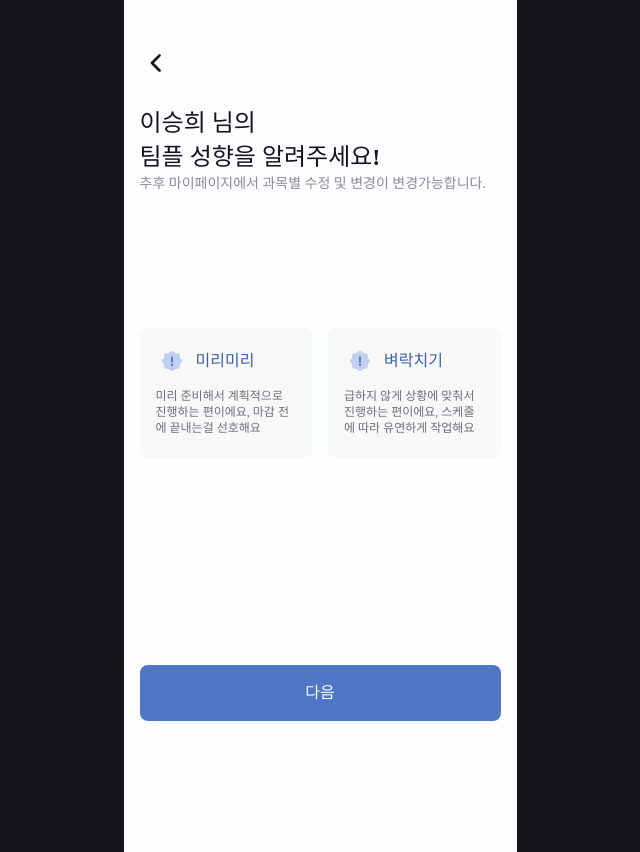
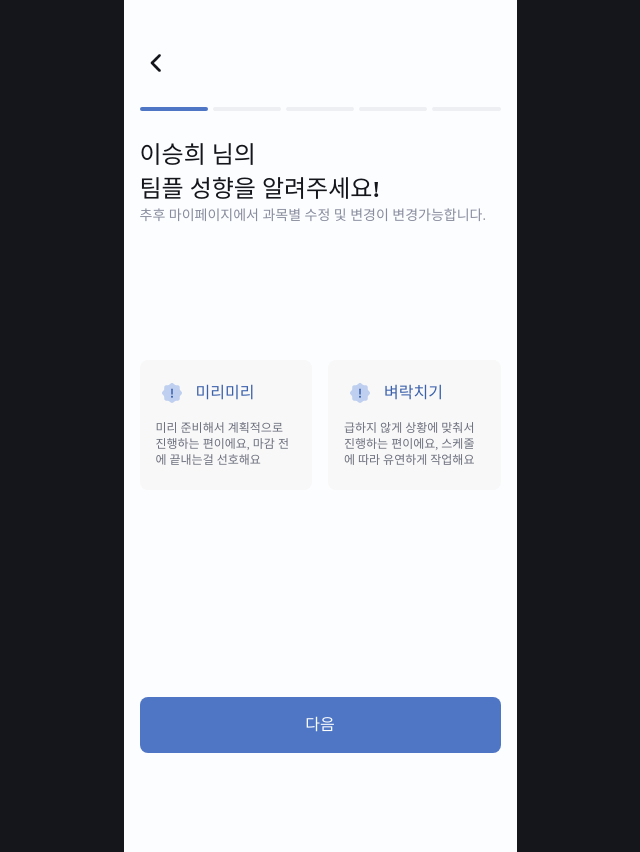
Before and after one commit to capstone-pick-it/Frontend, a React (Vite) app: page /onboardingstep in a window 1280 px wide. Shown: the whole page, without its empty margins (320-960 px from the left). Built offline with nearby package versions, Linux system fonts and the light colour scheme; a web font is replaced by a local one.

Commit message:
Feat: StepBar 컴포넌트 제작 및 구현

```diff
--- a/src/assets/sass/sections/_onboarding.scss
+++ b/src/assets/sass/sections/_onboarding.scss
@@ -126,3 +126,20 @@
         gap: 16px;
     }
 }
+
+#StepBar_Wrap{
+    margin-top: 28px;
+    display: flex;
+    gap: 5px;
+
+    .stepbar{
+        width: 69px;
+        height: 4px;
+        background-color: var(--gray-100);
+        border-radius: 4px;
+    }
+
+    .active{
+        background-color: var(--primary-700);
+    }
+}
--- /dev/null
+++ b/src/components/Onboarding/StepBar.jsx
@@ -0,0 +1,18 @@
+import React from 'react'
+
+const StepBar = ({ totalSteps, currentStep }) => {
+  return (
+    <div id="StepBar_Wrap">
+        {Array.from({length : totalSteps},((_,index) => (
+            <div
+            className={`stepbar ${index <= currentStep ? "active" : ""}`}
+            key={index}
+            >
+            </div>
+        )
+        ))}
+    </div>
+  )
+}
+
+export default StepBar
--- a/src/pages/Onboarding/OnboardingStep.jsx
+++ b/src/pages/Onboarding/OnboardingStep.jsx
@@ -5,11 +5,16 @@ import Button from '../../components/Button'
 import { Link, useNavigate } from 'react-router-dom'
 import { useState } from 'react'
 import { PREFERENCE } from '../../data/mockData'
+import StepBar from '../../components/Onboarding/StepBar'
 
 const OnboardingStep = () => {
   const navigate= useNavigate();
+  const handleBack = () => {
+    setCurrentStep(currentStep-1)
+  }
 
   const [currentStep, setCurrentStep] = useState(0)
+  const totalSteps =5;
   const currentItem = PREFERENCE.slice(currentStep*2, currentStep*2+2)
 
   const handleNext = () => {
@@ -32,10 +37,8 @@ const OnboardingStep = () => {
   return (
     <div id="OnboardingStep_Wrap" className="container">
         <header>
-          <Link to='/onboardinginfo'>
-            <img src={back} alt="" />
-          </Link>
-
+          <img src={back} alt="" onClick={() => handleBack()} />
+          <StepBar totalSteps={totalSteps} currentStep={currentStep}/>
         </header>
         <div className="text_container">
           <h1>이승희 님의
```
